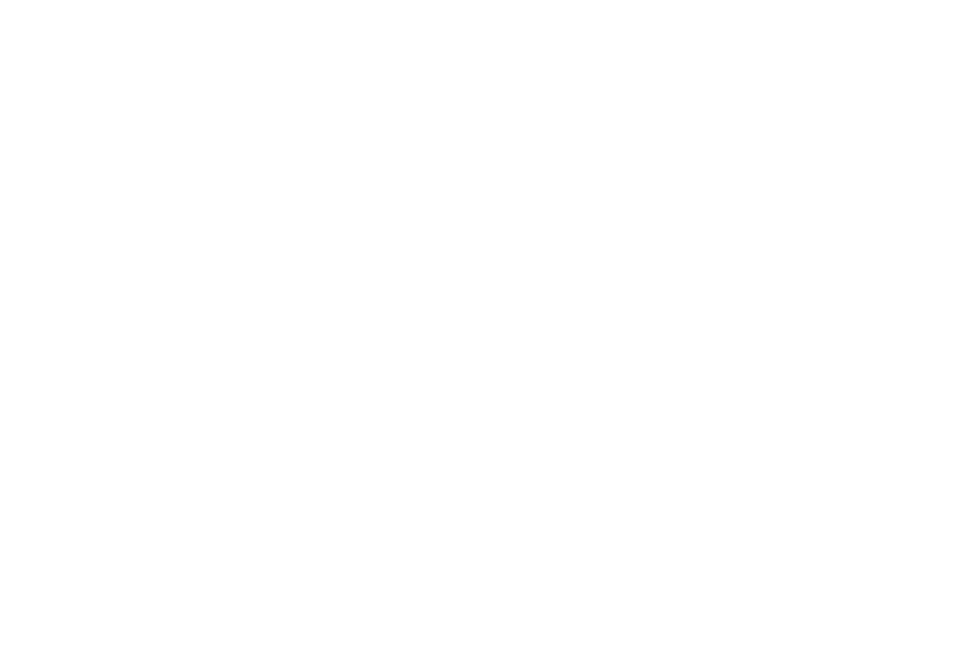
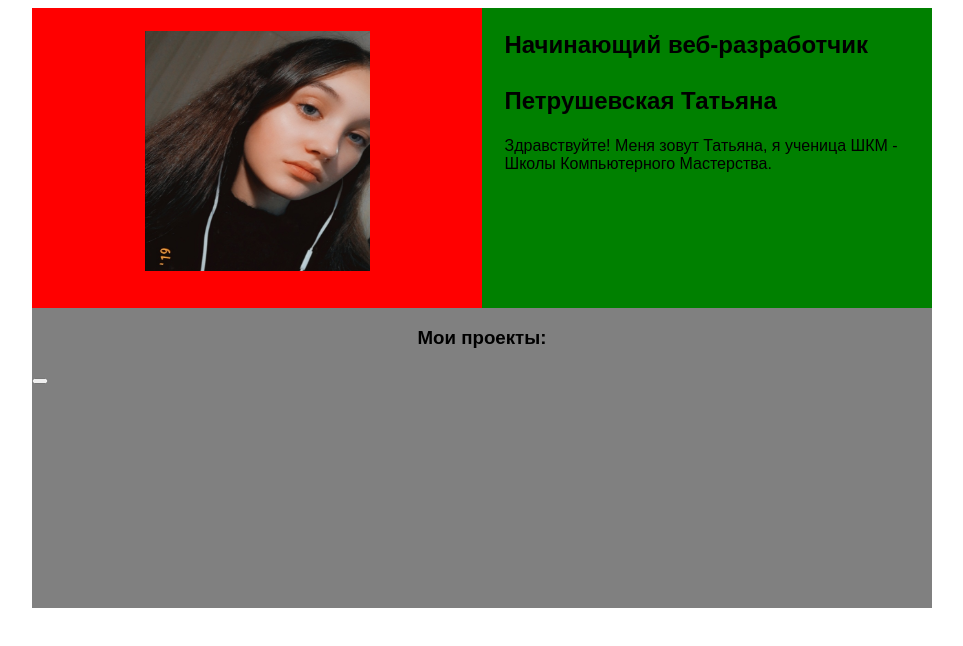
Before and after one commit to tanya-petrushevskaya/tanya-p.github.io, a plain HTML site: page index.html in a window 1280 px wide. Shown: the whole page, without its empty margins (158-1121 px from the left). Drawn offline with Linux system fonts and the light colour scheme.

Commit message:
Доролнение основных элементов

```diff
--- a/index.html
+++ b/index.html
@@ -9,14 +9,24 @@
 	<div class="box">
 		<header class="header">
 			<div class="image-block">
-				<img src="" alt="" class="icon">
+				<img src="image1.jpg" alt="" class="main-image">
 			</div>
 			<div class="info-block">
-				<h2 class="headline2"></h2>
+				<h2 class="headline2">
+					Начинающий веб-разработчик
+					<br><br>
+					Петрушевская Татьяна
+				</h2>
+				<p class="header-paragraph">
+					Здравствуйте! Меня зовут Татьяна, я ученицa ШКМ - Школы Компьютерного Мастерства.
+				</p>
 			</div>
 		</header>
 		<section class="section">
-			<h3 class="headline3"></h3>
+			<h3 class="headline3">Мои проекты:</h3>
+			<button class="first-project">
+				<a href=""></a>
+			</button>
 		</section>
 	</div>
 </body>
--- a/style.css
+++ b/style.css
@@ -0,0 +1,37 @@
+*{
+	font-family: 'Oswald', sans-serif;
+}
+.box{
+	width: 900px;
+	margin: 0 auto;
+}
+.image-block, .info-block{
+	width: 50%;
+	height: 300px;
+}
+.image-block{
+	float: left;
+	background: red;
+}
+.info-block{
+	float: right;
+	background: green;
+}
+.main-image{
+	width: 50%;
+	margin-left: 25%;
+	height: 80%;
+	margin-top: 5%;
+}
+.headline2, .header-paragraph{
+	margin: 5%;
+}
+.section{
+	background: gray;
+	width: 100%;
+	height: 300px;
+	float: left;
+}
+.headline3{
+	text-align: center;
+}
```
Also changed, not shown: image1.jpg (added).
